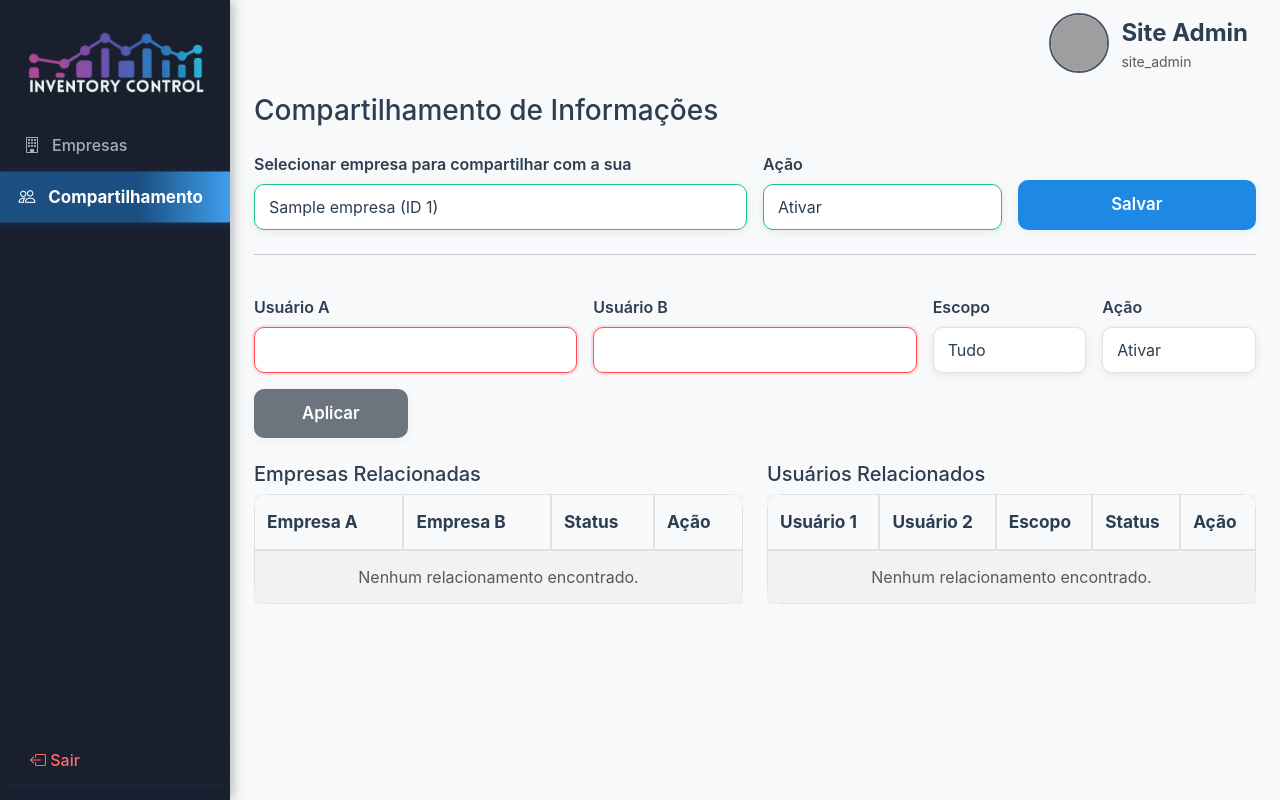
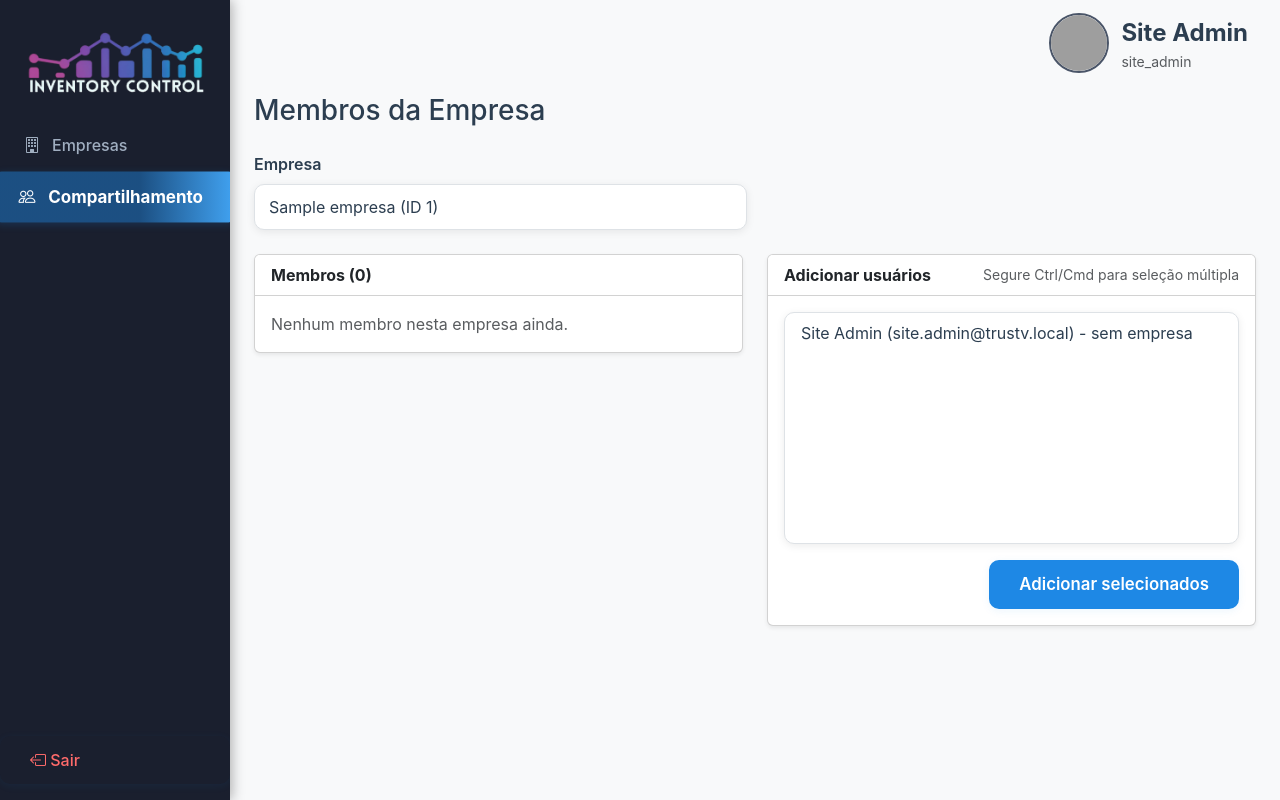
Before and after one commit to pedro-zucchi90/TrustV-Inventory-Control, a Flask app: page /config/compartilhamento in a window 1280 px wide. Run offline with Flask 3, Linux system fonts and the light colour scheme; a user stored in the database is signed in; tables that the repository leaves empty hold one stand-in row (values such as "Sample post"); lists and menus that the app fills with data are empty; grey boxes are pictures that could not be loaded.

Commit message:
arrumando erro na página de compartilhamento

```diff
--- a/app.py
+++ b/app.py
@@ -1,4 +1,4 @@
-from flask import Flask, render_template, redirect, url_for, flash, request, Response, jsonify, make_response
+from flask import Flask, render_template, redirect, url_for, flash, request, Response, jsonify, make_response, abort
 import csv
 from flask_sqlalchemy import SQLAlchemy
 from models import db, Produto
@@ -91,7 +91,12 @@
 @login_required
 @role_required('administrador', 'vendedor')
 def index():
-    produtos = Produto.query.filter(Produto.empresa_id.in_(empresas_visiveis_ids())).all()
+    empresa_id_atual = getattr(current_user, 'empresa_id', None)
+    produtos = (
+        Produto.query.filter_by(empresa_id=empresa_id_atual).all()
+        if empresa_id_atual is not None else
+        Produto.query.all()
+    )
     def custo_medio(produto):
         compras = [m for m in produto.movimentacoes if m.tipo == 'compra']
         total_qtd = sum(m.quantidade for m in compras)
@@ -102,8 +107,11 @@
 
     mes = datetime.now().month
     ano = datetime.now().year
+    base_vendas_q = Movimentacao.query.filter(Movimentacao.tipo=='venda')
+    if empresa_id_atual is not None:
+        base_vendas_q = base_vendas_q.filter_by(empresa_id=empresa_id_atual)
     vendas_mes = (
-        Movimentacao.query.filter(Movimentacao.tipo=='venda', Movimentacao.empresa_id.in_(empresas_visiveis_ids()))
+        base_vendas_q
         .filter(extract('month', Movimentacao.data) == mes, extract('year', Movimentacao.data) == ano)
         .all()
     )
@@ -241,7 +249,7 @@
             preco_venda=float(form.preco_venda.data),
             quantidade_estoque=form.quantidade_estoque.data,
             usuario_id=current_user.id,
-            empresa_id=getattr(current_user, 'empresa_id', current_user.id)
+            empresa_id=getattr(current_user, 'empresa_id', None)
         )
         db.session.add(novo_produto)
         db.session.commit()
@@ -254,7 +262,7 @@
                 valor_unitario=novo_produto.preco_compra,
                 custo_unitario=None,
                 usuario_id=current_user.id,
-                empresa_id=getattr(current_user, 'empresa_id', current_user.id)
+                empresa_id=getattr(current_user, 'empresa_id', None)
             )
             db.session.add(movimentacao_inicial)
             db.session.commit()
@@ -276,7 +284,14 @@
 @login_required
 @role_required('administrador', 'vendedor')
 def editar_produto(produto_id):
-    produto = Produto.query.filter_by(id=produto_id, empresa_id=getattr(current_user, 'empresa_id', current_user.id)).first_or_404()
+    empresa_id_atual = getattr(current_user, 'empresa_id', None)
+    produto = (
+        Produto.query.filter_by(id=produto_id, empresa_id=empresa_id_atual).first()
+        if empresa_id_atual is not None else
+        Produto.query.filter_by(id=produto_id).first()
+    )
+    if not produto:
+        abort(404)
     form = CadastroProdutoForm(obj=produto)
     if form.validate_on_submit():
         produto.nome = form.nome.data
@@ -303,7 +318,14 @@
 @login_required
 @role_required('administrador')
 def deletar_produto(produto_id):
-    produto = Produto.query.filter_by(id=produto_id, empresa_id=getattr(current_user, 'empresa_id', current_user.id)).first_or_404()
+    empresa_id_atual = getattr(current_user, 'empresa_id', None)
+    produto = (
+        Produto.query.filter_by(id=produto_id, empresa_id=empresa_id_atual).first()
+        if empresa_id_atual is not None else
+        Produto.query.filter_by(id=produto_id).first()
+    )
+    if not produto:
+        abort(404)
 
     try:
         # Excluir devoluções relacionadas ao produto
@@ -347,10 +369,11 @@
 @app.route('/movimentacoes', methods=['GET'])
 @login_required
 def listar_movimentacoes():
-    movimentacoes = (
-        Movimentacao.query.filter_by(empresa_id=getattr(current_user, 'empresa_id', current_user.id))
-        .order_by(Movimentacao.data.desc()).all()
-    )
+    empresa_id_atual = getattr(current_user, 'empresa_id', None)
+    q = Movimentacao.query
+    if empresa_id_atual is not None:
+        q = q.filter_by(empresa_id=empresa_id_atual)
+    movimentacoes = q.order_by(Movimentacao.data.desc()).all()
     return render_template('movimentacoes.html', movimentacoes=movimentacoes)
 
 # Adicionar auditoria ao registrar movimentação
@@ -740,29 +763,82 @@
     - POST: cria/atualiza vínculo de compartilhamento (ativar/desativar)
     - GET: exibe lista de empresas e estado do compartilhamento
     """
+    # Empresa selecionada para administrar permissões (via querystring)
+    empresas = Empresa.query.order_by(Empresa.nome.asc()).all()
+    empresa_id_param = request.args.get('empresa_id') or request.form.get('empresa_id')
+    if empresa_id_param:
+        try:
+            base_id = int(empresa_id_param)
+        except Exception:
+            base_id = None
+    else:
+        base_id = empresas[0].id if empresas else None
+
     if request.method == 'POST':
-        try:
-            empresa_b_id = int(request.form.get('empresa_b_id'))
-        except Exception:
-            flash('Empresa inválida.', 'danger')
+        # Gestão de membros (atribuir/remover vários usuários à/da empresa)
+        acao_membros = request.form.get('acao_membros')
+        if acao_membros in ('atribuir', 'remover'):
+            ids_raw = request.form.getlist('usuarios_ids')
+            try:
+                ids = [int(i) for i in ids_raw]
+            except Exception:
+                ids = []
+            usuarios_sel = Usuario.query.filter(Usuario.id.in_(ids)).all() if ids else []
+            for u in usuarios_sel:
+                u.empresa_id = (base_id if acao_membros == 'atribuir' else None)
+            if usuarios_sel:
+                db.session.commit()
+                flash('Membros atualizados com sucesso.', 'success')
+            else:
+                flash('Nenhum usuário selecionado.', 'warning')
+            return redirect(url_for('config_compartilhamento', empresa_id=base_id))
+        # Exclusão de relacionamentos (empresa ou usuário)
+        delete_rel_empresa_id = request.form.get('delete_rel_empresa_id')
+        delete_rel_usuario_id = request.form.get('delete_rel_usuario_id')
+        if delete_rel_empresa_id:
+            rel = CompartilhamentoEmpresa.query.get(int(delete_rel_empresa_id))
+            if rel:
+                db.session.delete(rel)
+                db.session.commit()
+                flash('Relacionamento de empresas removido.', 'success')
             return redirect(url_for('config_compartilhamento'))
-        acao = request.form.get('acao')  # 'ativar' ou 'desativar'
-        base_id = getattr(current_user, 'empresa_id', current_user.id)
-        if empresa_b_id == base_id:
-            flash('Selecione uma empresa diferente da sua.', 'warning')
+        if delete_rel_usuario_id:
+            relu = CompartilhamentoUsuario.query.get(int(delete_rel_usuario_id))
+            if relu:
+                db.session.delete(relu)
+                db.session.commit()
+                flash('Relacionamento de usuários removido.', 'success')
             return redirect(url_for('config_compartilhamento'))
-        rel = CompartilhamentoEmpresa.query.filter_by(empresa_a_id=base_id, empresa_b_id=empresa_b_id).first()
-        if not rel:
-            rel = CompartilhamentoEmpresa(empresa_a_id=base_id, empresa_b_id=empresa_b_id, ativo=(acao == 'ativar'))
-            db.session.add(rel)
-        else:
-            rel.ativo = (acao == 'ativar')
-        db.session.commit()
-        flash('Configuração de compartilhamento atualizada.', 'success')
-        return redirect(url_for('config_compartilhamento'))
-    empresas = Empresa.query.all()
-    base_id = getattr(current_user, 'empresa_id', current_user.id)
-    return render_template('config_compartilhamento.html', empresas=empresas, base_id=base_id)
+
+        # Fluxo antigo de relacionamento usuário↔usuário removido (não necessário)
+
+        # Nenhuma operação empresa↔empresa aqui. Apenas usuários.
+        flash('Operação concluída.', 'success')
+        return redirect(url_for('config_compartilhamento', empresa_id=base_id))
+
+    # GET: listas para exibição
+    usuarios = Usuario.query.filter_by(empresa_id=base_id).order_by(Usuario.nome.asc()).all() if base_id else []
+    usuarios_todos = Usuario.query.order_by(Usuario.nome.asc()).all()
+    # Filtra vínculos onde ambos usuários pertencem à empresa selecionada
+    rel_usuarios = (
+        CompartilhamentoUsuario.query
+        .filter(CompartilhamentoUsuario.usuario_a_id.in_([u.id for u in usuarios]))
+        .filter(CompartilhamentoUsuario.usuario_b_id.in_([u.id for u in usuarios]))
+        .order_by(CompartilhamentoUsuario.id.desc())
+        .all()
+    ) if usuarios else []
+    empresa_id_to_nome = {e.id: e.nome for e in empresas}
+    usuario_id_to_nome = {u.id: f"{u.nome} ({u.email})" for u in usuarios}
+    return render_template(
+        'config_compartilhamento.html',
+        empresas=empresas,
+        usuarios=usuarios,
+        usuarios_todos=usuarios_todos,
+        rel_usuarios=rel_usuarios,
+        empresa_id_to_nome=empresa_id_to_nome,
+        usuario_id_to_nome=usuario_id_to_nome,
+        empresa_id=base_id,
+    )
 
 @app.context_processor
 def inject_alertas_fiscais():
@@ -801,7 +877,12 @@
 @login_required
 @role_required('administrador', 'vendedor')
 def api_preco_medio_produtos():
-    produtos = Produto.query.filter_by(empresa_id=getattr(current_user, 'empresa_id', current_user.id)).all()
+    empresa_id_atual = getattr(current_user, 'empresa_id', None)
+    produtos = (
+        Produto.query.filter_by(empresa_id=empresa_id_atual).all()
+        if empresa_id_atual is not None else
+        Produto.query.all()
+    )
     resultado = []
     for produto in produtos:
         compras = [m for m in produto.movimentacoes if m.tipo == 'compra']
@@ -820,7 +901,12 @@
 @login_required
 @role_required('administrador', 'vendedor')
 def api_preco_medio_geral():
-    produtos = Produto.query.filter_by(empresa_id=getattr(current_user, 'empresa_id', current_user.id)).all()
+    empresa_id_atual = getattr(current_user, 'empresa_id', None)
+    produtos = (
+        Produto.query.filter_by(empresa_id=empresa_id_atual).all()
+        if empresa_id_atual is not None else
+        Produto.query.all()
+    )
     total_qtd = 0
     total_valor = 0
     for produto in produtos:
--- a/templates/config_compartilhamento.html
+++ b/templates/config_compartilhamento.html
@@ -1,138 +1,75 @@
 {% extends 'base.html' %}
 {% block content %}
 <div class="container">
-  <h3>Compartilhamento de Informações</h3>
-  <!-- Empresa ↔ Empresa -->
-  <form method="post" class="row g-3 mt-2">
+  <div class="d-flex align-items-center justify-content-between mt-2">
+    <h3 class="mb-0">Membros da Empresa</h3>
+  </div>
+
+  <!-- Seleção de empresa (filtro da tela) -->
+  <form method="get" class="row g-3 mt-2">
     <div class="col-md-6">
-      <label class="form-label">Selecionar empresa para compartilhar com a sua</label>
-      <select class="form-select" name="empresa_b_id" required>
+      <label class="form-label">Empresa</label>
+      <select class="form-select" name="empresa_id" onchange="this.form.submit()">
         {% for e in empresas %}
-          {% if e.id != base_id %}
-          <option value="{{ e.id }}">{{ e.nome }} (ID {{ e.id }})</option>
-          {% endif %}
+          <option value="{{ e.id }}" {% if e.id == empresa_id %}selected{% endif %}>{{ e.nome }} (ID {{ e.id }})</option>
         {% endfor %}
       </select>
     </div>
-    <div class="col-md-3">
-      <label class="form-label">Ação</label>
-      <select class="form-select" name="acao" required>
-        <option value="ativar">Ativar</option>
-        <option value="desativar">Desativar</option>
-      </select>
-    </div>
-    <div class="col-md-3 d-flex align-items-end">
-      <button class="btn btn-primary w-100" type="submit">Salvar</button>
-    </div>
   </form>
 
-  <hr class="my-4"/>
-
-  <!-- Usuário ↔ Usuário -->
-  <form method="post" class="row g-3 mt-2">
-    <div class="col-md-4">
-      <label class="form-label">Usuário A</label>
-      <select class="form-select" name="usuario_a_id" required>
-        {% for u in usuarios %}
-          <option value="{{ u.id }}">{{ u.nome }} ({{ u.email }})</option>
-        {% endfor %}
-      </select>
-    </div>
-    <div class="col-md-4">
-      <label class="form-label">Usuário B</label>
-      <select class="form-select" name="usuario_b_id" required>
-        {% for u in usuarios %}
-          <option value="{{ u.id }}">{{ u.nome }} ({{ u.email }})</option>
-        {% endfor %}
-      </select>
-    </div>
-    <div class="col-md-2">
-      <label class="form-label">Escopo</label>
-      <select class="form-select" name="escopo">
-        <option value="all">Tudo</option>
-        <option value="produtos">Produtos</option>
-        <option value="movimentacoes">Movimentações</option>
-        <option value="relatorios">Relatórios</option>
-      </select>
-    </div>
-    <div class="col-md-2">
-      <label class="form-label">Ação</label>
-      <select class="form-select" name="acao_usuario">
-        <option value="ativar">Ativar</option>
-        <option value="desativar">Desativar</option>
-      </select>
-    </div>
-    <div class="col-md-2 d-flex align-items-end">
-      <button class="btn btn-secondary w-100" type="submit">Aplicar</button>
-    </div>
-  </form>
-
-  <!-- Listas de relacionamentos existentes -->
   <div class="row mt-4">
-    <div class="col-md-6">
-      <h5>Empresas Relacionadas</h5>
-      <div class="table-responsive">
-        <table class="table table-sm table-striped">
-          <thead>
-            <tr>
-              <th>Empresa A</th>
-              <th>Empresa B</th>
-              <th>Status</th>
-              <th>Ação</th>
-            </tr>
-          </thead>
-          <tbody>
-            {% for r in rel_empresas %}
-            <tr>
-              <td>{{ empresa_id_to_nome.get(r.empresa_a_id, r.empresa_a_id) }}</td>
-              <td>{{ empresa_id_to_nome.get(r.empresa_b_id, r.empresa_b_id) }}</td>
-              <td><span class="badge {% if r.ativo %}bg-success{% else %}bg-secondary{% endif %}">{{ 'Ativo' if r.ativo else 'Inativo' }}</span></td>
-              <td>
-                <form method="post" class="d-inline" onsubmit="return confirm('Remover relacionamento de empresas?');">
-                  <input type="hidden" name="delete_rel_empresa_id" value="{{ r.id }}" />
-                  <button class="btn btn-sm btn-outline-danger">Remover</button>
-                </form>
-              </td>
-            </tr>
-            {% else %}
-            <tr><td colspan="4" class="text-center text-muted">Nenhum relacionamento encontrado.</td></tr>
+    <!-- Card: Membros atuais da empresa -->
+    <div class="col-lg-6">
+      <div class="card shadow-sm">
+        <div class="card-header bg-white">
+          <strong>Membros ({{ usuarios|length }})</strong>
+        </div>
+        <div class="card-body">
+          {% if usuarios %}
+          <ul class="list-group list-group-flush">
+            {% for u in usuarios %}
+            <li class="list-group-item d-flex justify-content-between align-items-center">
+              <div>
+                <div class="fw-semibold">{{ u.nome }}</div>
+                <small class="text-muted">{{ u.email }}</small>
+              </div>
+              <form method="post" class="ms-3">
+                <input type="hidden" name="empresa_id" value="{{ empresa_id }}" />
+                <input type="hidden" name="usuarios_ids" value="{{ u.id }}" />
+                <button class="btn btn-sm btn-outline-danger" name="acao_membros" value="remover" type="submit">Remover</button>
+              </form>
+            </li>
             {% endfor %}
-          </tbody>
-        </table>
+          </ul>
+          {% else %}
+          <p class="text-muted mb-0">Nenhum membro nesta empresa ainda.</p>
+          {% endif %}
+        </div>
       </div>
     </div>
-    <div class="col-md-6">
-      <h5>Usuários Relacionados</h5>
-      <div class="table-responsive">
-        <table class="table table-sm table-striped">
-          <thead>
-            <tr>
-              <th>Usuário 1</th>
-              <th>Usuário 2</th>
-              <th>Escopo</th>
-              <th>Status</th>
-              <th>Ação</th>
-            </tr>
-          </thead>
-          <tbody>
-            {% for r in rel_usuarios %}
-            <tr>
-              <td>{{ usuario_id_to_nome.get(r.usuario_a_id, r.usuario_a_id) }}</td>
-              <td>{{ usuario_id_to_nome.get(r.usuario_b_id, r.usuario_b_id) }}</td>
-              <td>{{ r.escopo }}</td>
-              <td><span class="badge {% if r.ativo %}bg-success{% else %}bg-secondary{% endif %}">{{ 'Ativo' if r.ativo else 'Inativo' }}</span></td>
-              <td>
-                <form method="post" class="d-inline" onsubmit="return confirm('Remover relacionamento de usuários?');">
-                  <input type="hidden" name="delete_rel_usuario_id" value="{{ r.id }}" />
-                  <button class="btn btn-sm btn-outline-danger">Remover</button>
-                </form>
-              </td>
-            </tr>
-            {% else %}
-            <tr><td colspan="5" class="text-center text-muted">Nenhum relacionamento encontrado.</td></tr>
-            {% endfor %}
-          </tbody>
-        </table>
+
+    <!-- Card: Adicionar usuários -->
+    <div class="col-lg-6">
+      <div class="card shadow-sm">
+        <div class="card-header bg-white d-flex justify-content-between align-items-center">
+          <strong>Adicionar usuários</strong>
+          <span class="text-muted small">Segure Ctrl/Cmd para seleção múltipla</span>
+        </div>
+        <div class="card-body">
+          <form method="post" class="row g-3">
+            <input type="hidden" name="empresa_id" value="{{ empresa_id }}" />
+            <div class="col-12">
+              <select class="form-select" name="usuarios_ids" multiple size="10">
+                {% for u in usuarios_todos if u.empresa_id != empresa_id %}
+                  <option value="{{ u.id }}">{{ u.nome }} ({{ u.email }}) {% if u.empresa_id %} - Empr. {{ empresa_id_to_nome.get(u.empresa_id, u.empresa_id) }}{% else %}- sem empresa{% endif %}</option>
+                {% endfor %}
+              </select>
+            </div>
+            <div class="col-12 d-flex justify-content-end">
+              <button class="btn btn-primary" name="acao_membros" value="atribuir" type="submit">Adicionar selecionados</button>
+            </div>
+          </form>
+        </div>
       </div>
     </div>
   </div>
```
